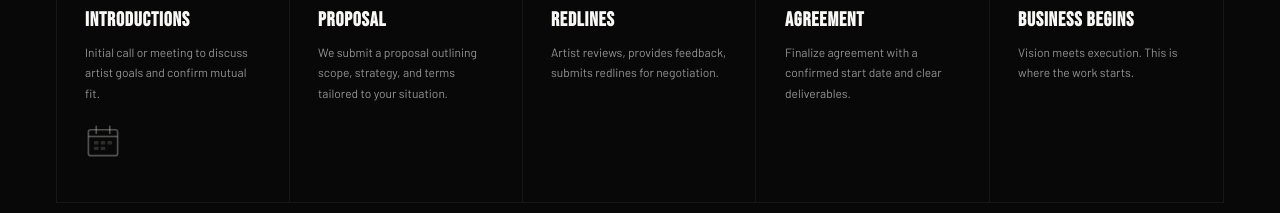
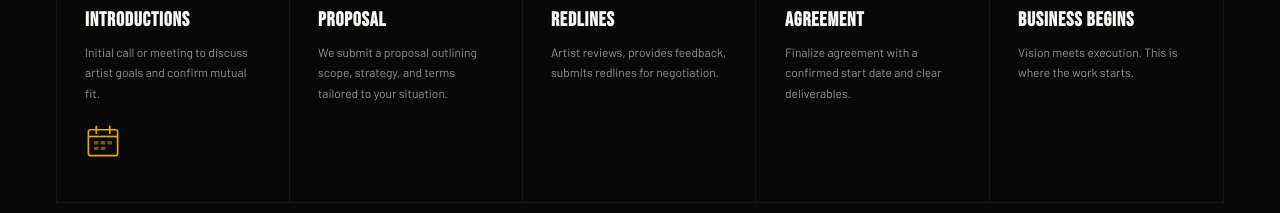
Before and after one commit to Charlesnoiuew/79uyihcoafdasf, a React (Vite) app: page / in a window 1280 px wide. Shown: the part 10980-11193 px from the top of the page. Built offline with nearby package versions, Linux system fonts and the light colour scheme.

Commit message:
Update calendar icon color

```diff
--- a/src/components/Process.css
+++ b/src/components/Process.css
@@ -74,10 +74,10 @@
   width: 36px;
   height: 36px;
   margin-top: 20px;
-  color: rgba(250,248,244,0.3);
+  color: #E4A800;
   transition: color 0.35s;
 }
-.process-step:hover .process-step__icon { color: rgba(250,248,244,0.55); }
+.process-step:hover .process-step__icon { color: #ffc107; }
 
 .process__bottom { text-align: center; }
 
```
